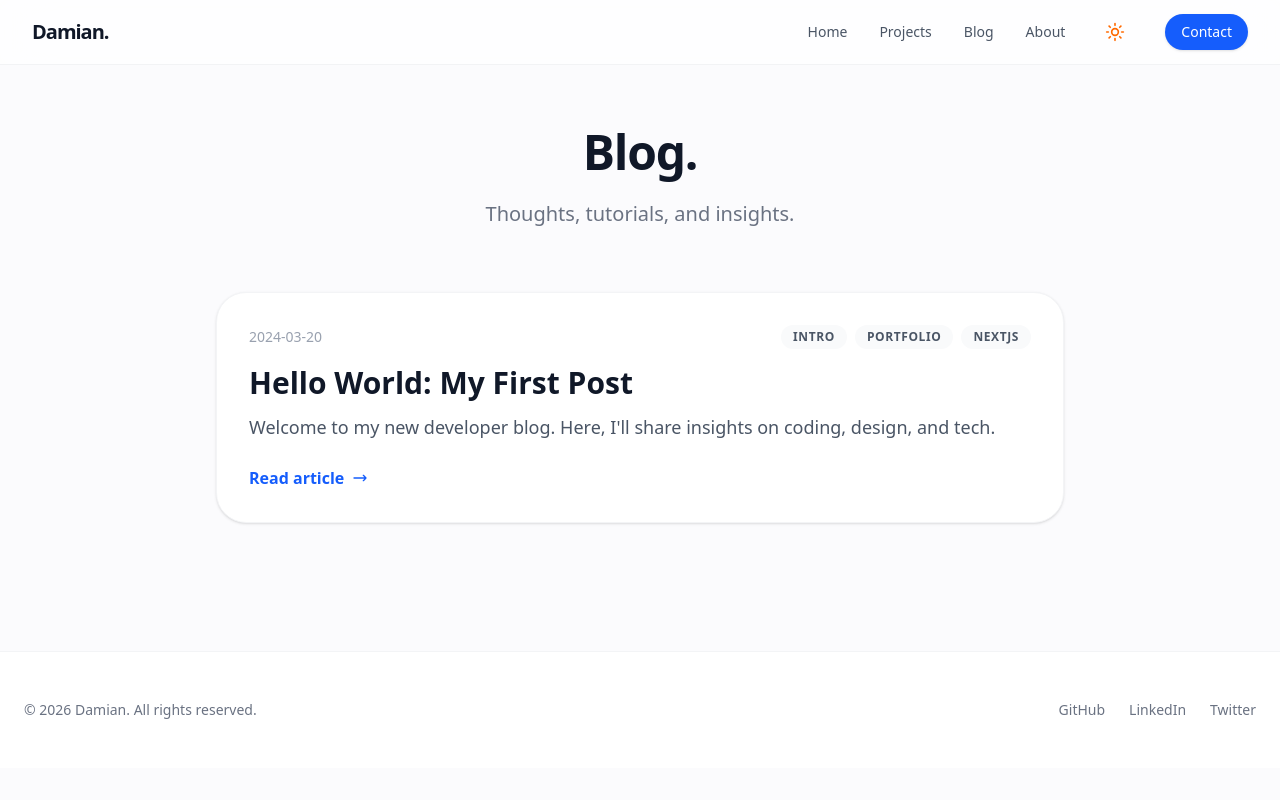
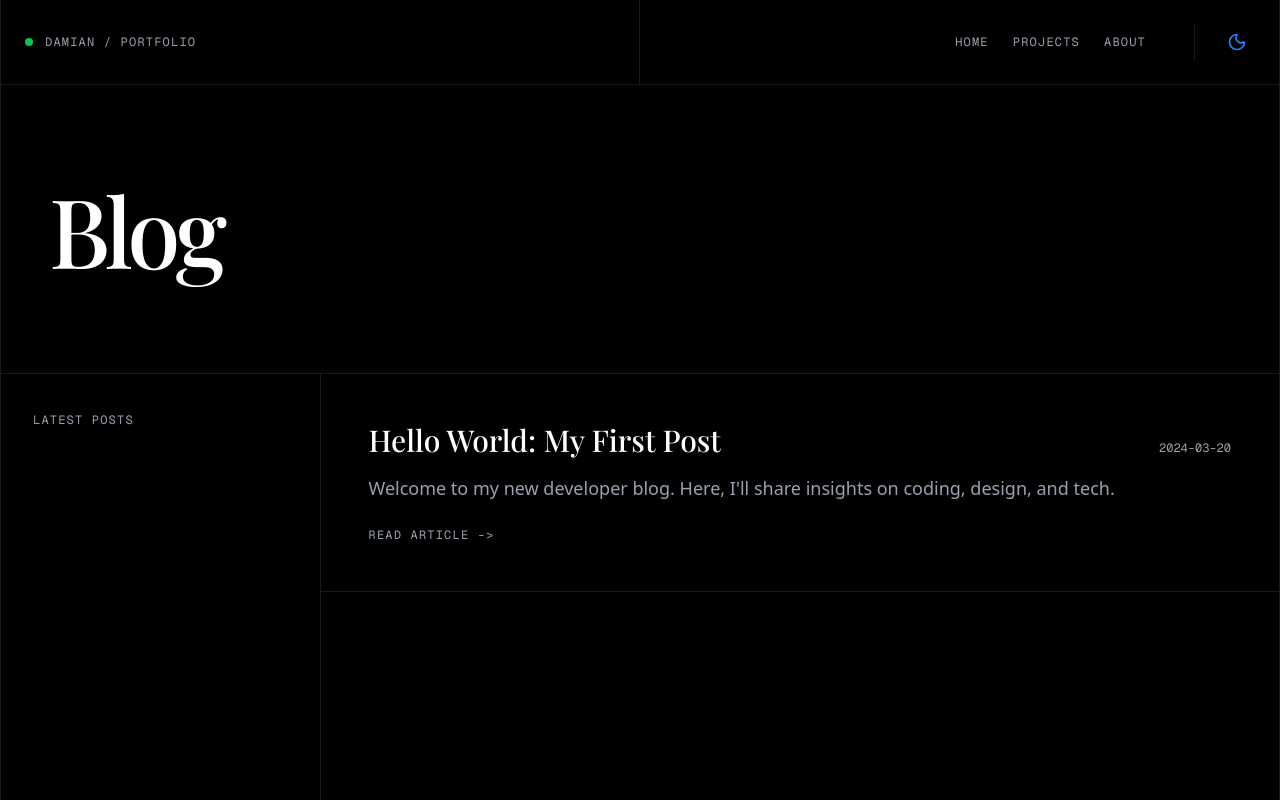
Before and after one commit to squishfunk/squishfunk.github.io, a Next.js app: page /blog in a window 1280 px wide. Built offline with nearby package versions, Linux system fonts and the light colour scheme; a web font is replaced by a local one.

Commit message:
the design ready

```diff
--- a/src/app/blog/[slug]/page.tsx
+++ b/src/app/blog/[slug]/page.tsx
@@ -1,6 +1,7 @@
 import { getAllPostIds, getPostData } from '@/lib/posts';
-import Navbar from '@/components/Navbar';
-import Footer from '@/components/Footer';
+import Link from 'next/link';
+import { ThemeToggle } from '@/components/ThemeToggle';
+import { ArrowLeft } from 'lucide-react';
 
 export async function generateStaticParams() {
   const paths = getAllPostIds();
@@ -14,32 +15,62 @@ export default async function Post({ params }: { params: { slug: string } }) {
   const postData = await getPostData(slug);
 
   return (
-    <main className="min-h-screen bg-[#fbfbfd]">
-      <Navbar />
+    <main className="min-h-screen bg-white dark:bg-black text-black dark:text-white transition-colors duration-300">
+       <div className="border-x border-gray-200 dark:border-white/10 min-h-screen flex flex-col max-w-[100vw]">
 
-      <div className="py-32 px-6 max-w-4xl mx-auto">
-        <article className="prose prose-lg md:prose-xl prose-slate max-w-none prose-headings:font-bold prose-headings:tracking-tight prose-a:text-blue-600 prose-img:rounded-3xl prose-img:shadow-lg">
-          <header className="mb-16 text-center not-prose">
-            <h1 className="text-4xl md:text-6xl font-bold mb-6 text-gray-900 tracking-tight">{postData.title}</h1>
-            <div className="text-gray-500 font-medium flex items-center justify-center gap-4">
-              <time dateTime={postData.date}>{postData.date}</time>
+          {/* Header Row */}
+          <div className="grid grid-cols-1 md:grid-cols-2 border-b border-gray-200 dark:border-white/10 sticky top-0 bg-white/80 dark:bg-black/80 backdrop-blur-md z-50">
+             <div className="p-4 md:p-6 flex items-center gap-3 border-b md:border-b-0 border-gray-200 dark:border-white/10 md:border-r">
+                <Link href="/blog" className="flex items-center gap-2 text-xs font-mono uppercase tracking-widest text-gray-500 dark:text-gray-400 hover:text-black dark:hover:text-white transition-colors group">
+                  <ArrowLeft className="w-4 h-4 group-hover:-translate-x-1 transition-transform" />
+                  Back to Blog
+                </Link>
+             </div>
+             <div className="p-4 md:p-6 flex items-center justify-between md:justify-end gap-6 text-xs font-mono uppercase tracking-widest text-gray-500 dark:text-gray-400">
+                <nav className="hidden md:flex gap-6">
+                  <Link href="/" className="hover:text-black dark:hover:text-white transition-colors">Home</Link>
+                  <Link href="/#projects" className="hover:text-black dark:hover:text-white transition-colors">Projects</Link>
+                  <Link href="/#about" className="hover:text-black dark:hover:text-white transition-colors">About</Link>
+                </nav>
+                <div className="flex items-center gap-3 border-l border-gray-200 dark:border-white/10 pl-6 ml-6 h-full">
+                   <ThemeToggle />
+                </div>
+             </div>
+          </div>
+
+          {/* Title Row */}
+          <div className="border-b border-gray-200 dark:border-white/10 py-16 md:py-24 px-6 md:px-12">
+             <div className="flex flex-col gap-4 max-w-5xl">
+                <div className="flex items-center gap-4 text-xs font-mono uppercase tracking-widest text-gray-500 dark:text-gray-400">
+                   <time>{postData.date}</time>
                    {postData.tags && (
                       <div className="flex gap-2">
-                  {postData.tags.map(tag => (
-                    <span key={tag} className="px-3 py-1 bg-gray-100 text-sm font-semibold text-gray-600 rounded-full uppercase tracking-wider">
-                      {tag}
-                    </span>
+                         {postData.tags.map((tag: string) => (
+                            <span key={tag} className="px-2 py-1 bg-gray-100 dark:bg-white/10 rounded-sm text-black dark:text-white">{tag}</span>
                          ))}
                       </div>
                    )}
                 </div>
-          </header>
+                <h1 className="font-serif text-4xl md:text-6xl font-medium tracking-tighter leading-tight text-balance">
+                   {postData.title}
+                </h1>
+             </div>
+          </div>
 
+          {/* Content Grid */}
+          <div className="grid grid-cols-1 md:grid-cols-4 flex-1">
+             <div className="p-6 md:p-8 border-b md:border-b-0 border-r border-gray-200 dark:border-white/10 hidden md:block">
+                <span className="text-xs font-mono uppercase tracking-widest text-gray-500 dark:text-gray-400 sticky top-24">
+                   Article Content
+                </span>
+             </div>
+             <div className="md:col-span-3 p-6 md:p-12">
+                <article className="prose prose-lg prose-gray dark:prose-invert max-w-3xl prose-headings:font-serif prose-headings:font-medium prose-p:font-light prose-p:leading-relaxed prose-a:text-blue-600 dark:prose-a:text-blue-400">
                    <div dangerouslySetInnerHTML={{ __html: postData.contentHtml || '' }} />
                 </article>
              </div>
-
-      <Footer />
+          </div>
+       </div>
     </main>
   );
 }
--- a/src/app/blog/page.tsx
+++ b/src/app/blog/page.tsx
@@ -1,59 +1,64 @@
 import Link from 'next/link';
 import { getSortedPostsData } from '@/lib/posts';
-import Navbar from '@/components/Navbar';
-import Footer from '@/components/Footer';
+import { ThemeToggle } from '@/components/ThemeToggle';
 
 export default function Blog() {
   const allPosts = getSortedPostsData();
 
   return (
-    <main className="min-h-screen bg-[#fbfbfd] dark:bg-black transition-colors duration-300">
-      <Navbar />
+    <main className="min-h-screen bg-white dark:bg-black text-black dark:text-white transition-colors duration-300">
+       <div className="border-x border-gray-200 dark:border-white/10 min-h-screen flex flex-col max-w-[100vw]">
 
-      <div className="py-32 px-6 max-w-4xl mx-auto">
-        <div className="mb-16 text-center">
-          <h1 className="text-5xl font-bold text-gray-900 dark:text-white mb-6 tracking-tight">Blog.</h1>
-          <p className="text-xl text-gray-500 dark:text-gray-400 font-medium">Thoughts, tutorials, and insights.</p>
+          {/* Header Row */}
+          <div className="grid grid-cols-1 md:grid-cols-2 border-b border-gray-200 dark:border-white/10 sticky top-0 bg-white/80 dark:bg-black/80 backdrop-blur-md z-50">
+             <div className="p-4 md:p-6 flex items-center gap-3 border-b md:border-b-0 border-gray-200 dark:border-white/10 md:border-r">
+                <span className="relative flex h-2 w-2">
+                  <span className="relative inline-flex rounded-full h-2 w-2 bg-green-500"></span>
+                </span>
+                <Link href="/" className="text-xs font-mono uppercase tracking-widest text-gray-500 dark:text-gray-400 hover:text-black dark:hover:text-white transition-colors">
+                  Damian / Portfolio
+                </Link>
+             </div>
+             <div className="p-4 md:p-6 flex items-center justify-between md:justify-end gap-6 text-xs font-mono uppercase tracking-widest text-gray-500 dark:text-gray-400">
+                <nav className="hidden md:flex gap-6">
+                  <Link href="/" className="hover:text-black dark:hover:text-white transition-colors">Home</Link>
+                  <Link href="/#projects" className="hover:text-black dark:hover:text-white transition-colors">Projects</Link>
+                  <Link href="/#about" className="hover:text-black dark:hover:text-white transition-colors">About</Link>
+                </nav>
+                <div className="flex items-center gap-3 border-l border-gray-200 dark:border-white/10 pl-6 ml-6 h-full">
+                   <ThemeToggle />
+                </div>
+             </div>
           </div>
 
-        <div className="grid gap-8">
-          {allPosts.map((post) => (
-            <Link
-              key={post.id}
-              href={`/blog/${post.id}`}
-              className="block group p-8 bg-white dark:bg-zinc-900 rounded-[30px] border border-gray-100 dark:border-zinc-800 shadow-sm hover:shadow-xl dark:shadow-none transition-all duration-300 hover:-translate-y-1"
-            >
-              <div className="flex justify-between items-center mb-4">
-                <span className="text-sm font-medium text-gray-400">{post.date}</span>
-                {post.tags && (
-                  <div className="flex gap-2">
-                    {post.tags.map((tag) => (
-                      <span key={tag} className="px-3 py-1 bg-gray-50 dark:bg-zinc-800 text-xs font-semibold text-gray-600 dark:text-gray-300 rounded-full uppercase tracking-wider">
-                        {tag}
-                      </span>
-                    ))}
-                  </div>
-                )}
+          {/* Title Row */}
+          <div className="border-b border-gray-200 dark:border-white/10 py-16 md:py-24 px-6 md:px-12">
+             <h1 className="font-serif text-6xl md:text-8xl font-medium tracking-tighter">Blog</h1>
           </div>
 
-              <h2 className="text-3xl font-bold text-gray-900 dark:text-white mb-3 group-hover:text-blue-600 dark:group-hover:text-blue-400 transition-colors">
-                {post.title}
-              </h2>
-
-              <p className="text-gray-600 dark:text-gray-300 text-lg leading-relaxed mb-6">
-                {post.excerpt}
-              </p>
-
-              <div className="flex items-center text-blue-600 font-semibold group-hover:translate-x-1 transition-transform">
-                Read article
-                <svg className="w-4 h-4 ml-2" fill="none" stroke="currentColor" viewBox="0 0 24 24"><path strokeLinecap="round" strokeLinejoin="round" strokeWidth={2} d="M17 8l4 4m0 0l-4 4m4-4H3" /></svg>
+          {/* Content Grid */}
+          <div className="grid grid-cols-1 md:grid-cols-4 flex-1">
+             <div className="p-6 md:p-8 border-b md:border-b-0 border-r border-gray-200 dark:border-white/10 hidden md:block">
+                <span className="text-xs font-mono uppercase tracking-widest text-gray-500 dark:text-gray-400 sticky top-24">
+                   Latest Posts
+                </span>
+             </div>
+             <div className="md:col-span-3">
+                {allPosts.map((post: any) => (
+                   <Link key={post.id} href={`/blog/${post.id}`} className="block p-8 md:p-12 border-b border-gray-200 dark:border-white/10 hover:bg-gray-50 dark:hover:bg-white/5 transition-colors group">
+                      <div className="flex flex-col md:flex-row justify-between md:items-baseline mb-4 gap-2">
+                         <h2 className="text-2xl md:text-3xl font-serif font-medium group-hover:text-red-600 transition-colors">{post.title}</h2>
+                         <span className="text-xs font-mono text-gray-500 dark:text-gray-400 shrink-0">{post.date}</span>
+                      </div>
+                      <p className="text-gray-600 dark:text-gray-400 text-lg leading-relaxed max-w-3xl font-light">{post.excerpt}</p>
+                      <div className="mt-6 flex items-center text-xs font-mono uppercase tracking-widest text-gray-400 group-hover:text-black dark:group-hover:text-white transition-colors">
+                        Read Article -&gt;
                       </div>
                    </Link>
                 ))}
              </div>
           </div>
-
-      <Footer />
+       </div>
     </main>
   );
 }
--- a/src/app/globals.css
+++ b/src/app/globals.css
@@ -1,5 +1,7 @@
 @import "tailwindcss";
 @plugin "@tailwindcss/typography";
+
+@custom-variant dark (&:where(.dark, .dark *));
 
 :root {
   --background: #fbfbfd;
--- a/src/components/ThemeToggle.tsx
+++ b/src/components/ThemeToggle.tsx
@@ -5,11 +5,11 @@ import { Moon, Sun } from "lucide-react"
 import { useTheme } from "next-themes"
 
 export function ThemeToggle() {
-  const { setTheme, theme } = useTheme()
+  const { setTheme, resolvedTheme } = useTheme()
 
   return (
     <button
-      onClick={() => setTheme(theme === "light" ? "dark" : "light")}
+      onClick={() => setTheme(resolvedTheme === "light" ? "dark" : "light")}
       className="relative p-2 rounded-full hover:bg-gray-100 dark:hover:bg-gray-800 transition-colors"
       aria-label="Toggle theme"
     >
```
Also changed, not shown: src/app/page.tsx (+30 -33 lines). Lines whose indentation alone changed are shown as unchanged.
